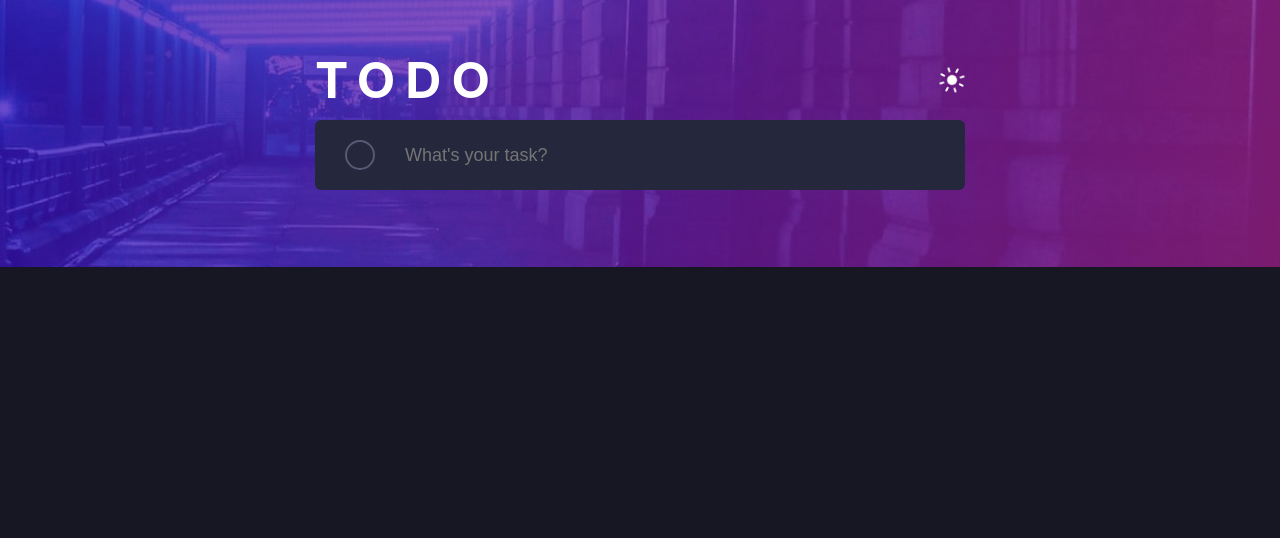
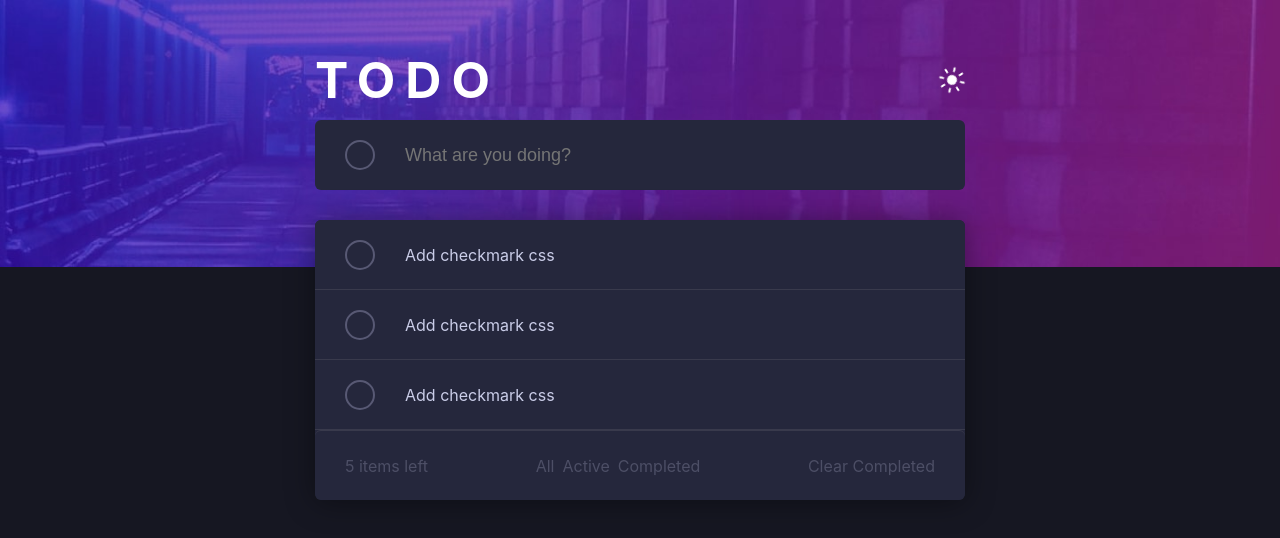
Before and after one commit to WYTANA/react-todo-firebase-auth, a React (Create React App) app: page / in a window 1280 px wide. Shown: the top 538 px of the page. Built offline with nearby package versions, Linux system fonts and the light colour scheme.

Commit message:
add component files, update css

```diff
--- a/src/App.js
+++ b/src/App.js
@@ -1,4 +1,7 @@
 import './App.css';
+import TaskInput from './components/TaskInput';
+import TaskList from './components/TaskList';
+
 
 const App = () => {
   return (
@@ -8,21 +11,8 @@ const App = () => {
           <h1>TODO</h1>
           <img className="rotate" src="./images/icon-sun.svg" alt="sun" />
         </div>
-        {/* Add to Task Input component */}
-        <div className="task-input">
-          <div className="check">
-            <div className="checkmark">
-              {/* insert image here */}
-            </div>
-          </div>
-          <div className="new-todo-input">
-            <form>
-              <input type="text" id="todo-input" placeholder="What's your task?" />
-            </form>
-          </div>
-        </div>
-        {/* Make a task list component */}
-        <div className="task-list"></div>
+        <TaskInput />
+        <TaskList />
       </div>
     </div>
   );
--- /dev/null
+++ b/src/components/FilterControl.js
@@ -0,0 +1,14 @@
+import React from 'react'
+
+// Holds/controls All, Active, and Completed
+const FilterControl = () => {
+    return (
+        <div className="items-status">
+            <span>All</span>
+            <span>Active</span>
+            <span>Completed</span>
+        </div>
+    )
+}
+
+export default FilterControl
--- /dev/null
+++ b/src/components/Task.js
@@ -0,0 +1,18 @@
+import React from 'react'
+
+const Task = () => {
+    return (
+        <div className="task-item">
+            <div className="check">
+                <div className="checkmark">
+
+                </div>
+            </div>
+            <div className="task-text">
+                <p>Add checkmark css</p>
+            </div>
+        </div>
+    )
+}
+
+export default Task
--- /dev/null
+++ b/src/components/TaskInput.js
@@ -0,0 +1,20 @@
+import React from 'react'
+
+const TaskInput = () => {
+    return (
+        <div className="task-input">
+            <div className="check">
+                <div className="checkmark">
+                    {/* insert image here */}
+                </div>
+            </div>
+            <div className="new-todo-input">
+                <form>
+                    <input type="text" id="todo-input" placeholder="What are you doing?" />
+                </form>
+            </div>
+        </div>
+    )
+}
+
+export default TaskInput
--- /dev/null
+++ b/src/components/TaskList.js
@@ -0,0 +1,36 @@
+import React from 'react'
+import FilterControl from './FilterControl'
+import Task from './Task'
+
+// Holds tasks and footer items
+const TaskList = () => {
+    return (
+        <div className="task-list-wrapper">
+            <div className="task-list">
+                {/* Map through an array of todos */}
+                {
+
+                }
+                <Task />
+                <Task />
+                <Task />
+            </div>
+
+            <div className="task-items-info">
+                {/* Bottom-left of app */}
+                <div className="items-left">
+                    5 items left
+                </div>
+
+                <FilterControl />
+
+                {/* Bottom-right of app */}
+                <div className="items-clear">
+                    <span>Clear Completed</span>
+                </div>
+            </div>
+        </div>
+    )
+}
+
+export default TaskList
```
